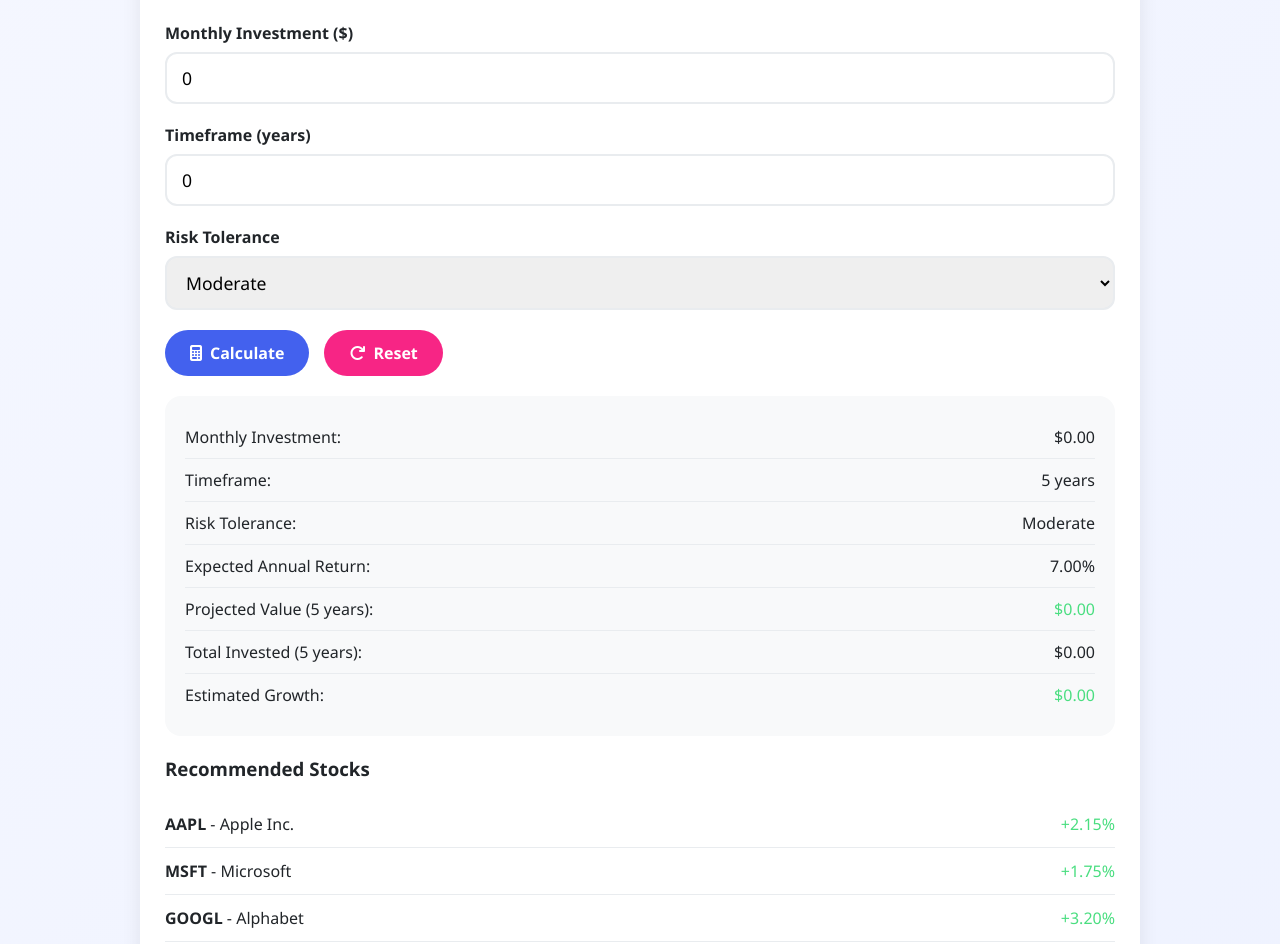
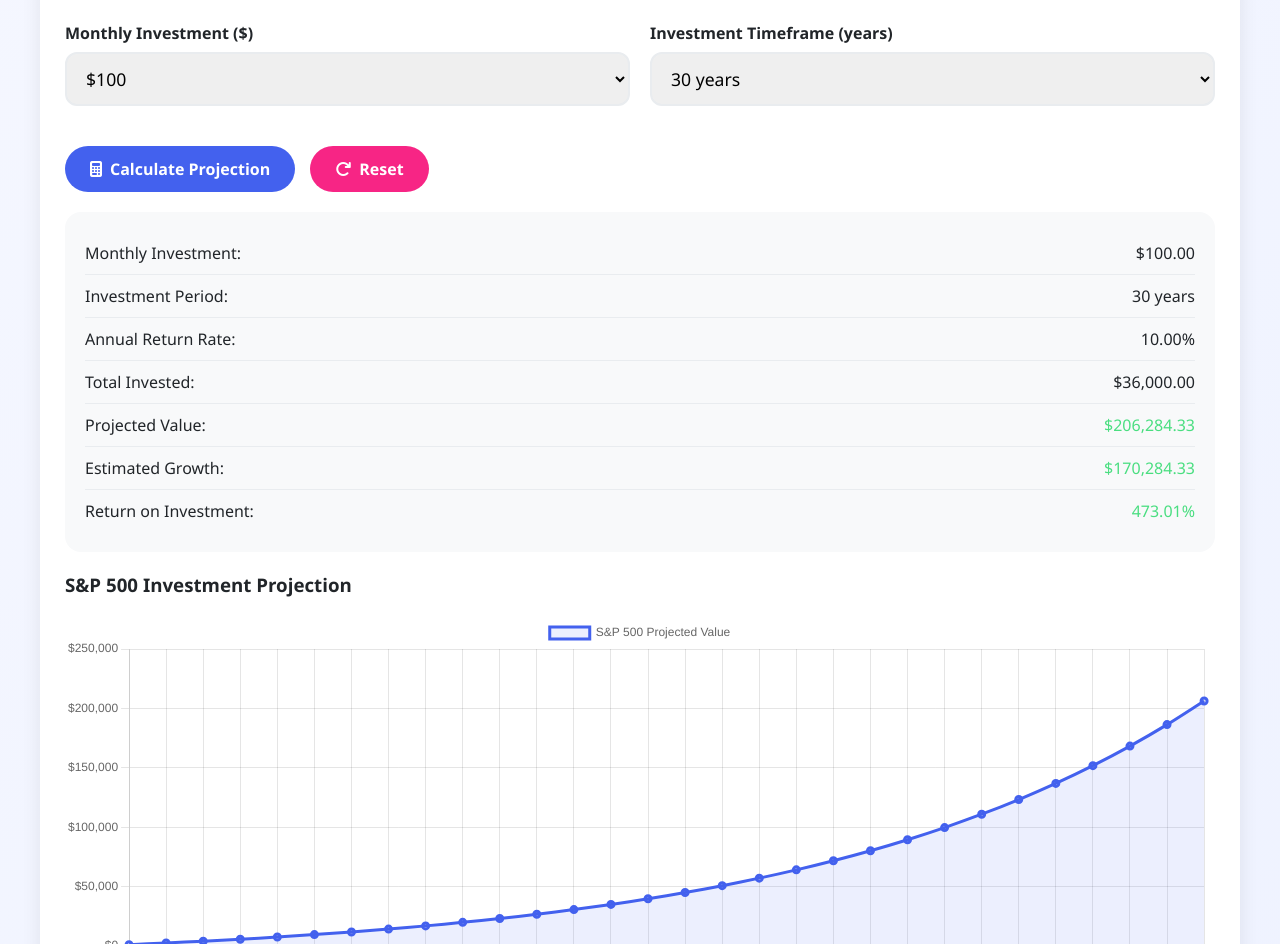
Before and after one commit to ovadking/titantotalpros, a website: page investment.html in a window 1280 px wide. Shown: the part 329-1273 px from the top of the page. Drawn offline with nearby package versions, Linux system fonts and the light colour scheme.

Commit message:
Update investment.html

```diff
--- a/investment.html
+++ b/investment.html
@@ -35,7 +35,7 @@
         }
 
         .container {
-            max-width: 1000px;
+            max-width: 1200px;
             margin: 0 auto;
         }
 
@@ -252,8 +252,20 @@
         }
 
         .chart-container {
-            height: 250px;
+            height: 400px;
             margin-top: 20px;
+        }
+
+        .projection-controls {
+            display: flex;
+            gap: 20px;
+            margin-bottom: 20px;
+            flex-wrap: wrap;
+        }
+
+        .projection-control {
+            flex: 1;
+            min-width: 200px;
         }
 
         /* Print styles */
@@ -268,7 +280,7 @@
             }
 
             .chart-container {
-                height: 200px !important;
+                height: 300px !important;
             }
         }
 
@@ -283,6 +295,10 @@
                 max-width: 300px;
                 justify-content: center;
             }
+
+            .projection-controls {
+                flex-direction: column;
+            }
         }
     </style>
 </head>
@@ -290,7 +306,7 @@
     <div class="container">
         <header>
             <h1>Investment Planner</h1>
-            <p>Plan your investments and get stock recommendations based on your risk tolerance</p>
+            <p>Plan your S&P 500 investments with realistic projections based on historical returns</p>
         </header>
 
         <div class="navigation">
@@ -308,31 +324,31 @@
         <div class="card">
             <div class="card-header">
                 <i class="fas fa-chart-line"></i>
-                <h2>Investment Planner</h2>
+                <h2>S&P 500 Investment Planner</h2>
             </div>
             <div class="card-body">
-                <div class="form-group">
-                    <label for="investmentAmount">Monthly Investment ($)</label>
-                    <input type="number" id="investmentAmount" placeholder="0.00" value="0">
-                </div>
-
-                <div class="form-group">
-                    <label for="investmentTimeframe">Timeframe (years)</label>
-                    <input type="number" id="investmentTimeframe" placeholder="0" value="0">
-                </div>
-
-                <div class="form-group">
-                    <label for="riskTolerance">Risk Tolerance</label>
-                    <select id="riskTolerance">
-                        <option value="conservative">Conservative</option>
-                        <option value="moderate" selected>Moderate</option>
-                        <option value="aggressive">Aggressive</option>
-                    </select>
+                <div class="projection-controls">
+                    <div class="projection-control">
+                        <div class="form-group">
+                            <label for="monthlyInvestment">Monthly Investment ($)</label>
+                            <select id="monthlyInvestment">
+                                <!-- Options will be populated by JS -->
+                            </select>
+                        </div>
+                    </div>
+                    <div class="projection-control">
+                        <div class="form-group">
+                            <label for="timeframe">Investment Timeframe (years)</label>
+                            <select id="timeframe">
+                                <!-- Options will be populated by JS -->
+                            </select>
+                        </div>
+                    </div>
                 </div>
 
                 <div class="btn-group">
                     <button id="calculateInvestmentBtn" class="btn btn-primary">
-                        <i class="fas fa-calculator"></i> Calculate
+                        <i class="fas fa-calculator"></i> Calculate Projection
                     </button>
                     <button id="resetInvestmentBtn" class="btn btn-danger">
                         <i class="fas fa-redo"></i> Reset
@@ -340,17 +356,33 @@
                 </div>
 
                 <div class="summary" id="investmentSummary">
-                    <h3>Investment Plan</h3>
+                    <h3>Investment Projection</h3>
                     <!-- Summary will be populated by JS -->
                 </div>
 
-                <h3 style="margin-top: 20px; margin-bottom: 10px;">Recommended Stocks</h3>
-                <div class="stock-list" id="stockList">
-                    <!-- Stock list will be populated by JS -->
+                <h3 style="margin-top: 20px; margin-bottom: 10px;">S&P 500 Investment Projection</h3>
+                <div class="chart-container">
+                    <canvas id="investmentChart"></canvas>
                 </div>
 
-                <div class="chart-container">
-                    <canvas id="investmentChart"></canvas>
+                <div class="summary" style="margin-top: 20px;">
+                    <h3>About S&P 500 Investments</h3>
+                    <div class="summary-item">
+                        <span>Historical Average Annual Return:</span>
+                        <span>~10% (before inflation)</span>
+                    </div>
+                    <div class="summary-item">
+                        <span>Investment Strategy:</span>
+                        <span>Consistent monthly contributions</span>
+                    </div>
+                    <div class="summary-item">
+                        <span>Recommended For:</span>
+                        <span>Long-term goals (10+ years)</span>
+                    </div>
+                    <div class="summary-item">
+                        <span>Risk Level:</span>
+                        <span>Moderate to High</span>
+                    </div>
                 </div>
 
                 <div class="actions" style="margin-top: 20px;">
@@ -369,15 +401,17 @@
         // Initialize Chart
         const investmentCtx = document.getElementById('investmentChart').getContext('2d');
         let investmentChart = new Chart(investmentCtx, {
-            type: 'bar',
+            type: 'line',
             data: {
-                labels: ['Year 1', 'Year 2', 'Year 3', 'Year 4', 'Year 5'],
+                labels: [],
                 datasets: [{
-                    label: 'Projected Value',
-                    data: [0, 0, 0, 0, 0],
-                    backgroundColor: '#4ade80',
-                    borderRadius: 6,
-                    borderSkipped: false
+                    label: 'S&P 500 Projected Value',
+                    data: [],
+                    borderColor: '#4361ee',
+                    backgroundColor: 'rgba(67, 97, 238, 0.1)',
+                    borderWidth: 3,
+                    fill: true,
+                    tension: 0.3
                 }]
             },
             options: {
@@ -385,7 +419,14 @@
                 maintainAspectRatio: false,
                 plugins: {
                     legend: {
-                        display: false
+                        position: 'top',
+                    },
+                    tooltip: {
+                        callbacks: {
+                            label: function(context) {
+                                return 'Projected Value: $' + context.parsed.y.toLocaleString(undefined, { minimumFractionDigits: 0, maximumFractionDigits: 0 });
+                            }
+                        }
                     }
                 },
                 scales: {
@@ -395,6 +436,12 @@
                             callback: function(value) {
                                 return '$' + value.toLocaleString();
                             }
+                        }
+                    },
+                    x: {
+                        title: {
+                            display: true,
+                            text: 'Years'
                         }
                     }
                 }
@@ -413,119 +460,112 @@
             return parseFloat(value).toFixed(2) + '%';
         }
 
-        // Update investment summary
-        function updateInvestmentSummary() {
-            const investmentAmount = parseFloat(document.getElementById('investmentAmount').value) || 0;
-            const investmentTimeframe = parseInt(document.getElementById('investmentTimeframe').value) || 5;
-            const riskTolerance = document.getElementById('riskTolerance').value;
+        // Populate dropdowns
+        function populateDropdowns() {
+            const monthlyInvestmentSelect = document.getElementById('monthlyInvestment');
+            const timeframeSelect = document.getElementById('timeframe');
 
-            // Expected annual returns based on risk tolerance
-            const returns = {
-                conservative: 0.04,
-                moderate: 0.07,
-                aggressive: 0.10
-            };
+            // Clear existing options
+            monthlyInvestmentSelect.innerHTML = '';
+            timeframeSelect.innerHTML = '';
 
-            const annualReturn = returns[riskTolerance];
+            // Populate monthly investment options (50 to 1000 in 50 increments)
+            for (let i = 50; i <= 1000; i += 50) {
+                const option = document.createElement('option');
+                option.value = i;
+                option.textContent = `$${i}`;
+                monthlyInvestmentSelect.appendChild(option);
+            }
+
+            // Populate timeframe options (10 to 50 years)
+            for (let i = 10; i <= 50; i += 5) {
+                const option = document.createElement('option');
+                option.value = i;
+                option.textContent = `${i} years`;
+                timeframeSelect.appendChild(option);
+            }
+
+            // Set default values
+            monthlyInvestmentSelect.value = '100';
+            timeframeSelect.value = '30';
+        }
+
+        // Calculate investment projection
+        function calculateInvestmentProjection() {
+            const monthlyInvestment = parseInt(document.getElementById('monthlyInvestment').value);
+            const years = parseInt(document.getElementById('timeframe').value);
+
+            // S&P 500 historical average annual return (10%)
+            const annualReturn = 0.10;
             const monthlyReturn = Math.pow(1 + annualReturn, 1/12) - 1;
 
-            // Calculate future value
-            let futureValue = 0;
-            let yearlyValues = [];
+            // Calculate future value year by year
+            let totalInvested = 0;
+            let currentValue = 0;
+            const yearlyValues = [];
+            const labels = [];
 
-            for (let year = 1; year <= 5; year++) {
-                // Calculate future value for this year
+            for (let year = 1; year <= years; year++) {
+                // Add 12 months of investments
+                totalInvested += monthlyInvestment * 12;
+
+                // Calculate value at end of year
+                // Using future value of annuity formula
                 const months = year * 12;
-                futureValue = investmentAmount * ((Math.pow(1 + monthlyReturn, months) - 1) / monthlyReturn);
-                yearlyValues.push(futureValue);
+                currentValue = monthlyInvestment * ((Math.pow(1 + monthlyReturn, months) - 1) / monthlyReturn);
+
+                yearlyValues.push(currentValue);
+                labels.push(`Year ${year}`);
             }
 
-            // Create summary content
+            // Update chart
+            investmentChart.data.labels = labels;
+            investmentChart.data.datasets[0].data = yearlyValues;
+            investmentChart.update();
+
+            // Update summary
+            const totalInvestedAmount = monthlyInvestment * 12 * years;
+            const finalValue = yearlyValues[yearlyValues.length - 1];
+            const growth = finalValue - totalInvestedAmount;
+
             const summaryElement = document.getElementById('investmentSummary');
             summaryElement.innerHTML = `
                 <div class="summary-item">
                     <span>Monthly Investment:</span>
-                    <span>${formatCurrency(investmentAmount)}</span>
+                    <span>${formatCurrency(monthlyInvestment)}</span>
                 </div>
                 <div class="summary-item">
-                    <span>Timeframe:</span>
-                    <span>${investmentTimeframe} years</span>
+                    <span>Investment Period:</span>
+                    <span>${years} years</span>
                 </div>
                 <div class="summary-item">
-                    <span>Risk Tolerance:</span>
-                    <span>${riskTolerance.charAt(0).toUpperCase() + riskTolerance.slice(1)}</span>
-                </div>
-                <div class="summary-item">
-                    <span>Expected Annual Return:</span>
+                    <span>Annual Return Rate:</span>
                     <span>${formatPercent(annualReturn * 100)}</span>
                 </div>
                 <div class="summary-item">
-                    <span>Projected Value (5 years):</span>
-                    <span class="positive">${formatCurrency(yearlyValues[4])}</span>
+                    <span>Total Invested:</span>
+                    <span>${formatCurrency(totalInvestedAmount)}</span>
                 </div>
                 <div class="summary-item">
-                    <span>Total Invested (5 years):</span>
-                    <span>${formatCurrency(investmentAmount * 60)}</span>
+                    <span>Projected Value:</span>
+                    <span class="positive">${formatCurrency(finalValue)}</span>
                 </div>
                 <div class="summary-item">
                     <span>Estimated Growth:</span>
-                    <span class="positive">${formatCurrency(yearlyValues[4] - (investmentAmount * 60))}</span>
+                    <span class="positive">${formatCurrency(growth)}</span>
+                </div>
+                <div class="summary-item">
+                    <span>Return on Investment:</span>
+                    <span class="positive">${formatPercent((growth / totalInvestedAmount) * 100)}</span>
                 </div>
             `;
-
-            // Update chart
-            investmentChart.data.datasets[0].data = yearlyValues;
-            investmentChart.update();
-
-            // Update stock recommendations
-            updateStockRecommendations(riskTolerance);
-        }
-
-        // Update stock recommendations
-        function updateStockRecommendations(riskTolerance) {
-            // Mock stock data
-            const stocks = {
-                conservative: [
-                    { symbol: "JNJ", name: "Johnson & Johnson", change: 0.85 },
-                    { symbol: "PG", name: "Procter & Gamble", change: 1.20 },
-                    { symbol: "KO", name: "Coca-Cola", change: 0.45 },
-                    { symbol: "MMM", name: "3M Company", change: -0.30 }
-                ],
-                moderate: [
-                    { symbol: "AAPL", name: "Apple Inc.", change: 2.15 },
-                    { symbol: "MSFT", name: "Microsoft", change: 1.75 },
-                    { symbol: "GOOGL", name: "Alphabet", change: 3.20 },
-                    { symbol: "AMZN", name: "Amazon", change: -0.85 }
-                ],
-                aggressive: [
-                    { symbol: "TSLA", name: "Tesla", change: 5.40 },
-                    { symbol: "NVDA", name: "NVIDIA", change: 7.25 },
-                    { symbol: "SHOP", name: "Shopify", change: -2.10 },
-                    { symbol: "SNAP", name: "Snap Inc.", change: 3.80 }
-                ]
-            };
-
-            const stockList = stocks[riskTolerance];
-            const stockListElement = document.getElementById('stockList');
-
-            stockListElement.innerHTML = stockList.map(stock => `
-                <div class="stock-item">
-                    <div>
-                        <span class="stock-name">${stock.symbol}</span> - ${stock.name}
-                    </div>
-                    <div class="stock-change ${stock.change >= 0 ? 'positive' : 'negative'}">
-                        ${stock.change >= 0 ? '+' : ''}${stock.change.toFixed(2)}%
-                    </div>
-                </div>
-            `).join('');
         }
 
         // Reset investment form
         function resetInvestment() {
-            document.getElementById('investmentAmount').value = '0';
-            document.getElementById('investmentTimeframe').value = '0';
-            document.getElementById('riskTolerance').value = 'moderate';
-            updateInvestmentSummary();
+            document.getElementById('monthlyInvestment').value = '100';
+            document.getElementById('timeframe').value = '30';
+            calculateInvestmentProjection();
         }
 
         // Print investment plan
@@ -535,24 +575,18 @@
 
         // Share investment plan
         function shareInvestment() {
-            const investmentAmount = document.getElementById('investmentAmount').value || '0';
-            const investmentTimeframe = document.getElementById('investmentTimeframe').value || '0';
-            const riskTolerance = document.getElementById('riskTolerance').value;
+            const monthlyInvestment = document.getElementById('monthlyInvestment').value;
+            const years = document.getElementById('timeframe').value;
 
-            const returns = {
-                conservative: 0.04,
-                moderate: 0.07,
-                aggressive: 0.10
-            };
+            // Calculate projection for share text
+            const annualReturn = 0.10;
+            const monthlyReturn = Math.pow(1 + annualReturn, 1/12) - 1;
+            const months = years * 12;
+            const finalValue = monthlyInvestment * ((Math.pow(1 + monthlyReturn, months) - 1) / monthlyReturn);
+            const totalInvested = monthlyInvestment * 12 * years;
+            const growth = finalValue - totalInvested;
 
-            const annualReturn = returns[riskTolerance];
-
-            let futureValue = 0;
-            const monthlyReturn = Math.pow(1 + annualReturn, 1/12) - 1;
-            const months = 5 * 12;
-            futureValue = investmentAmount * ((Math.pow(1 + monthlyReturn, months) - 1) / monthlyReturn);
-
-            const shareText = `My Investment Plan:\n\nMonthly Investment: $${investmentAmount}\nTimeframe: ${investmentTimeframe} years\nRisk Tolerance: ${riskTolerance}\nExpected Annual Return: ${(annualReturn * 100).toFixed(2)}%\n\nProjected Value (5 years): $${futureValue.toFixed(2)}\n\nCreated with Investment Planner!`;
+            const shareText = `My S&P 500 Investment Plan:\n\nMonthly Investment: $${monthlyInvestment}\nTimeframe: ${years} years\nAnnual Return: 10%\n\nTotal Invested: $${totalInvested.toLocaleString()}\nProjected Value: $${finalValue.toLocaleString()}\nEstimated Growth: $${growth.toLocaleString()}\n\nCreated with Investment Planner!`;
 
             if (navigator.share) {
                 navigator.share({
@@ -571,13 +605,16 @@
         }
 
         // Event listeners
-        document.getElementById('calculateInvestmentBtn').addEventListener('click', updateInvestmentSummary);
+        document.getElementById('calculateInvestmentBtn').addEventListener('click', calculateInvestmentProjection);
         document.getElementById('resetInvestmentBtn').addEventListener('click', resetInvestment);
         document.getElementById('printBtn').addEventListener('click', printInvestment);
         document.getElementById('shareBtn').addEventListener('click', shareInvestment);
 
         // Initialize on load
-        window.addEventListener('load', updateInvestmentSummary);
+        window.addEventListener('load', function() {
+            populateDropdowns();
+            calculateInvestmentProjection();
+        });
     </script>
 </body>
 </html>
```
